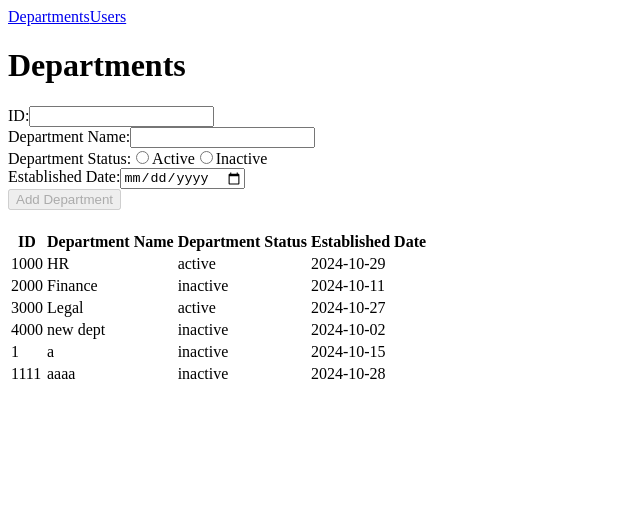
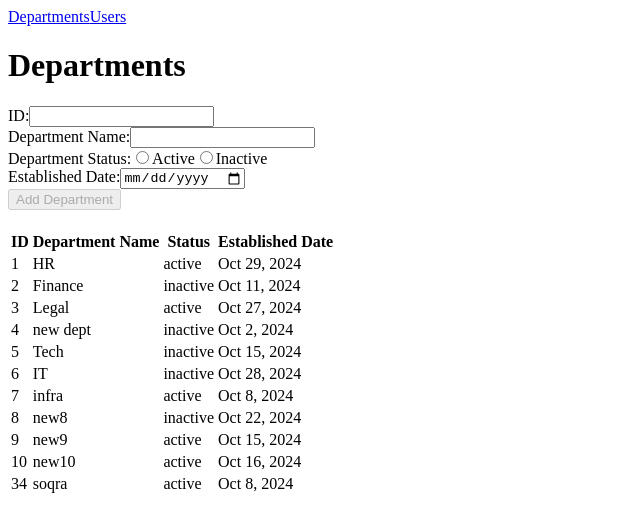
Before and after one commit to farzaneHashemi/behvar-task, an Angular app: page /departments in a window 1280 px wide. Shown: the top 532 px of the page, without its empty margins (0-640 px from the left). Built offline with nearby package versions, Linux system fonts and the light colour scheme; data requests are answered from the project's data file.

Commit message:
show users for each department in a drop down

```diff
--- a/db.json
+++ b/db.json
@@ -3,39 +3,39 @@
     {
       "id": "101",
       "name": "Farzaneh Hashemi",
-      "organizationUnit": "Tech",
+      "departmentId": "1",
       "gender": "female",
       "phoneNumber": "9123456789",
-      "education": "master"
+      "educationLevel": "master"
     },
     {
       "id": "102",
       "name": "ali alavi",
-      "organizationUnit": "HR",
+      "departmentId": "1",
       "gender": "male",
       "phoneNumber": "9123456789",
-      "education": "bachelor"
+      "educationLevel": "bachelor"
     },
     {
       "id": "1000",
       "name": "far",
-      "organizationUnit": "8",
+      "departmentId": "2",
       "gender": "male",
       "phoneNumber": "912",
-      "education": "bachelor"
+      "educationLevel": "bachelor"
     },
     {
       "id": "1000",
       "name": "hasan ",
-      "organizationUnit": "hr",
+      "departmentId": "2",
       "gender": "male",
       "phoneNumber": "111",
-      "education": "phd"
+      "educationLevel": "phd"
     },
     {
       "id": "3",
       "name": "sasa",
-      "organizationUnit": "hr",
+      "departmentId": "2",
       "gender": "male",
       "phoneNumber": "912",
       "educationLevel": "phd"
@@ -43,7 +43,7 @@
     {
       "id": "000",
       "name": "farfar",
-      "organizationUnit": "999",
+      "departmentId": "3",
       "gender": "Female",
       "phoneNumber": "9123456789",
       "educationLevel": "bachelor"
@@ -51,48 +51,118 @@
     {
       "id": "9090",
       "name": "ft",
-      "departmentId": "8989",
+      "departmentId": "4",
       "gender": "Male",
       "phoneNumber": "666",
       "educationLevel": "phd"
+    },
+    {
+      "id": "12",
+      "name": "Farzaneh Hashemi new",
+      "departmentId": "2",
+      "gender": "Female",
+      "phoneNumber": "9123456789",
+      "educationLevel": "diploma"
+    },
+    {
+      "id": "4",
+      "name": "f",
+      "departmentId": "4",
+      "gender": "Male",
+      "phoneNumber": "999999",
+      "educationLevel": "bachelor"
+    },
+    {
+      "id": "444",
+      "name": "sara",
+      "departmentId": "7",
+      "gender": "Female",
+      "phoneNumber": "9123456789",
+      "educationLevel": "master"
+    },
+    {
+      "id": "111",
+      "name": "aaa",
+      "departmentId": "3",
+      "gender": "Female",
+      "phoneNumber": "9123456789",
+      "educationLevel": "bachelor"
+    },
+    {
+      "id": "66",
+      "name": "soqraUser",
+      "departmentId": "34",
+      "gender": "Female",
+      "phoneNumber": "912",
+      "educationLevel": "master"
     }
   ],
   "departments": [
     {
-      "id": "1000",
+      "id": "1",
       "name": "HR",
       "status": "active",
       "establishedDate": "2024-10-29"
     },
     {
-      "id": "2000",
+      "id": "2",
       "name": "Finance ",
       "status": "inactive",
       "establishedDate": "2024-10-11"
     },
     {
-      "id": "3000",
+      "id": "3",
       "name": "Legal",
       "status": "active",
       "establishedDate": "2024-10-27"
     },
     {
-      "id": "4000",
+      "id": "4",
       "name": "new dept",
       "status": "inactive",
       "establishedDate": "2024-10-02"
     },
     {
-      "id": "1",
-      "name": "a",
+      "id": "5",
+      "name": "Tech",
       "status": "inactive",
       "establishedDate": "2024-10-15"
     },
     {
-      "id": "1111",
-      "name": "aaaa",
+      "id": "6",
+      "name": "IT",
       "status": "inactive",
       "establishedDate": "2024-10-28"
+    },
+    {
+      "id": "7",
+      "name": "infra",
+      "status": "active",
+      "establishedDate": "2024-10-08"
+    },
+    {
+      "id": "8",
+      "name": "new8",
+      "status": "inactive",
+      "establishedDate": "2024-10-22"
+    },
+    {
+      "id": "9",
+      "name": "new9",
+      "status": "active",
+      "establishedDate": "2024-10-15"
+    },
+    {
+      "id": "10",
+      "name": "new10",
+      "status": "active",
+      "establishedDate": "2024-10-16"
+    },
+    {
+      "id": "34",
+      "name": "soqra",
+      "status": "active",
+      "establishedDate": "2024-10-08"
     }
   ]
 }
--- a/src/app/app.module.ts
+++ b/src/app/app.module.ts
@@ -1,7 +1,7 @@
 import { NgModule } from '@angular/core';
 import { BrowserModule, provideClientHydration } from '@angular/platform-browser';
 import {ReactiveFormsModule} from '@angular/forms'
-import { provideHttpClient } from '@angular/common/http';
+import { provideHttpClient, withFetch } from '@angular/common/http';
 import { AppRoutingModule } from './app-routing.module';
 import { AppComponent } from './app.component';
 import { DepartmentsComponent } from './pages/departments/departments.component';
@@ -22,7 +22,8 @@ import { UsersComponent } from './pages/users/users.component';
   ],
   providers: [
     provideClientHydration(),
-    provideHttpClient()
+    provideHttpClient(),
+    provideHttpClient(withFetch()),
   ],
   bootstrap: [AppComponent]
 })
--- a/src/app/components/entity-list/entity-list.component.html
+++ b/src/app/components/entity-list/entity-list.component.html
@@ -1,12 +1,57 @@
 <table>
   <thead>
     <tr>
-        <th *ngFor="let col of columns">{{col.label}}</th>
+      <th>ID</th>
+      <th *ngIf="isDepartmentList">Department Name</th>
+      <th *ngIf="!isDepartmentList">User Name</th>
+      <th>Status</th>
+      <th *ngIf="isDepartmentList">Established Date</th>
+      <th *ngIf="!isDepartmentList">Gender</th>
     </tr>
   </thead>
   <tbody>
-      <tr *ngFor="let entity of entities" (click)="onRowClick(entity)">
-        <td *ngFor="let col of columns">{{ entity[col.key] }}</td>
+    <tr *ngFor="let entity of entities" (click)="toggleEntity(entity.id)">
+      <td>{{ entity.id }}</td>
+      <td *ngIf="isDepartmentList">{{ entity.name }}</td>
+      <td *ngIf="!isDepartmentList">{{ entity.name }}</td>
+      <td>{{ entity.status }}</td>
+      <td *ngIf="isDepartmentList">{{ entity.establishedDate | date }}</td>
+      <td *ngIf="!isDepartmentList">{{ entity.gender }}</td>
+
+      <td *ngIf="selectedEntityId === entity.id">
+        <div *ngIf="departmentUsers && departmentUsers.length > 0" class="dropdown">
+          <button (click)="toggleDropdown($event)" class="dropdown-toggle">
+            View Users in Department
+          </button>
+          <div *ngIf="dropdownOpen" class="dropdown-content">
+            <ul>
+              <li *ngFor="let user of departmentUsers" (click)="onUserClick(user)">
+                {{ user.name }}
+              </li>
+            </ul>
+          </div>
+        </div>
+        <div *ngIf="!departmentUsers || departmentUsers.length === 0">
+          <p>No users found for this department.</p>
+        </div>
+      </td>
     </tr>
+
+    <!-- Expandable section for users in a department -->
+    <!-- <tr *ngIf="selectedEntityId === entity.id && departmentUsers && departmentUsers.length > 0">
+      <td colspan="6">
+        <div>
+          <h4>Users:</h4>
+          <ul>
+            <li *ngFor="let user of departmentUsers">{{ user.name }}</li>
+          </ul>
+        </div>
+      </td>
+    </tr>
+    <tr *ngIf="selectedEntityId === entity.id && (!departmentUsers || departmentUsers.length === 0)">
+      <td colspan="6">
+        <p>No users found for this department.</p>
+      </td>
+    </tr> -->
   </tbody>
 </table>
--- a/src/app/components/entity-list/entity-list.component.ts
+++ b/src/app/components/entity-list/entity-list.component.ts
@@ -1,4 +1,6 @@
-import { Component, Input } from '@angular/core';
+import { Component, EventEmitter, Input, Output, SimpleChanges } from '@angular/core';
+import { User } from '../../models/user.model';
+import { UserService } from '../../services/user.service';
 
 @Component({
   selector: 'app-entity-list',
@@ -7,9 +9,45 @@ import { Component, Input } from '@angular/core';
 })
 export class EntityListComponent {
   @Input() entities: any[] = [];
-  @Input() columns: { key: string; label: string }[] = [];
+  @Input() isDepartmentList = false;
+  @Input() departmentUsers: User[] = [];
+  @Output() departmentClicked = new EventEmitter<number>();
+  @Output() entitySelected = new EventEmitter<number>();
 
-  onRowClick(entity: any): void {
-    console.log('Row clicked:', entity);
+  selectedEntityId: number | null = null;
+  filteredUsers: User[] = [];
+  dropdownOpen = false;
+
+
+  ngOnInit(): void {}
+
+
+  ngOnChanges(changes: SimpleChanges) {
+    // if (changes['users']) {
+    //   // Update departmentUsers if selectedEntityId is already set
+    //   if (this.selectedEntityId !== null) {
+    //     this.departmentUsers = this.getDepartmentUsers(this.selectedEntityId);
+    //   }
+    // }
+  }
+
+  toggleEntity(entityId: number): void {
+    this.selectedEntityId = this.selectedEntityId === entityId ? null : entityId;
+    if (this.isDepartmentList && this.selectedEntityId) {
+      this.entitySelected.emit(entityId);
+    }
+}
+
+  onUserClick(user: User): void {
+    console.log('User clicked:', user);
+  }
+
+  onRowClick(departmentId: number): void {
+    this.departmentClicked.emit(departmentId);
+  }
+
+  toggleDropdown(event: Event): void {
+    event.stopPropagation(); //prevents click from affecting row selection
+    this.dropdownOpen = !this.dropdownOpen;
   }
 }
--- a/src/app/pages/departments/departments.component.html
+++ b/src/app/pages/departments/departments.component.html
@@ -38,4 +38,8 @@
   <button type="submit" [disabled]="!departmentForm.valid">Add Department</button>
 </form>
 
-<app-entity-list [entities]="departments" [columns]="departmentColumns"></app-entity-list>
+<app-entity-list
+    [entities]="departments"
+    [isDepartmentList]="true"
+    [departmentUsers]="departmentUsers"
+    (entitySelected)="fetchDepartmentUsers($event)"></app-entity-list>
--- a/src/app/pages/departments/departments.component.ts
+++ b/src/app/pages/departments/departments.component.ts
@@ -2,6 +2,8 @@ import { Component, OnInit } from '@angular/core';
 import { FormBuilder, FormGroup, Validators } from '@angular/forms';
 import { Department } from '../../models/department.model';
 import { DepartmentService } from '../../services/department.service';
+import { User } from '../../models/user.model';
+import { UserService } from '../../services/user.service';
 
 @Component({
   selector: 'app-departments',
@@ -11,15 +13,13 @@ import { DepartmentService } from '../../services/department.service';
 export class DepartmentsComponent implements OnInit {
   departmentForm: FormGroup;
   departments: Department[] = [];
-  departmentColumns = [
-    { key: 'id', label: 'ID' },
-    { key: 'name', label: 'Department Name' },
-    { key: 'status', label: 'Department Status' },
-    { key: 'establishedDate', label: 'Established Date' },
-  ];
+  departmentUsers: User[] = [];
 
 
-  constructor(private fb: FormBuilder, private departmentService: DepartmentService) {
+  constructor(
+    private fb: FormBuilder,
+    private departmentService: DepartmentService,
+    private userService: UserService) {
     this.departmentForm = this.fb.group({
       id: ['', Validators.required],
       // id: ['', Validators.required, Validators.pattern(/^\d+$/)],
@@ -30,10 +30,20 @@ export class DepartmentsComponent implements OnInit {
   }
 
   ngOnInit(): void {
-    this.departmentService.getDepartments().subscribe((data: Department[]) => {
-      this.departments = data;
-      console.log('deps list fetched')
+    this.fetchDepartments();
+  }
+
+  fetchDepartments(): void {
+    this.departmentService.getDepartments().subscribe((data) => (this.departments = data));
+    console.log('deps list fetched', this.departments)
+  }
+
+  fetchDepartmentUsers(departmentId: any): void {
+    console.log("fetchDepartmentUsers input ", departmentId)
+    this.userService.getUsersByDepartment(departmentId).subscribe((users: User[]) => {
+      this.departmentUsers = users;
     });
+    console.log("fetchDepartmentUsers", this.departmentUsers)
   }
 
   addDepartment(department: Department): void {
--- a/src/app/pages/users/users.component.html
+++ b/src/app/pages/users/users.component.html
@@ -60,4 +60,4 @@
   <button type="submit" [disabled]="!userForm.valid">Add Employee</button>
 </form>
 
-<app-entity-list [entities]="users" [columns]="UserColumns"></app-entity-list>
+<app-entity-list [entities]="users" [isDepartmentList]="false"></app-entity-list>
--- a/src/app/services/user.service.ts
+++ b/src/app/services/user.service.ts
@@ -19,4 +19,9 @@ export class UserService {
   addUser(user: User): Observable<User> {
     return this.http.post<User>(this.apiUrl, user);
   }
+
+  getUsersByDepartment(departmentId: number): Observable<User[]> {
+    console.log("in userService, input is: ", departmentId)
+    return this.http.get<User[]>(`${this.apiUrl}?departmentId=${departmentId}`);
+  }
 }
```
Also changed, not shown: src/app/components/entity-list/entity-list.component.css (+40 -0 lines), src/app/pages/users/users.component.ts (+26 -45 lines). Lines whose indentation alone changed are shown as unchanged.
